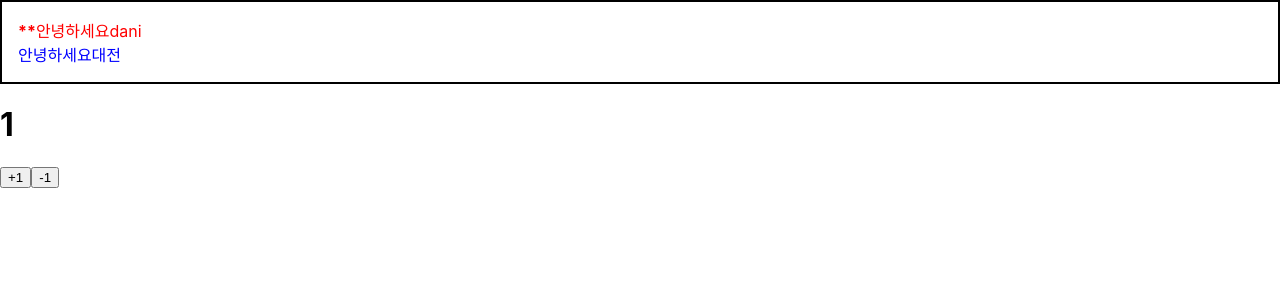
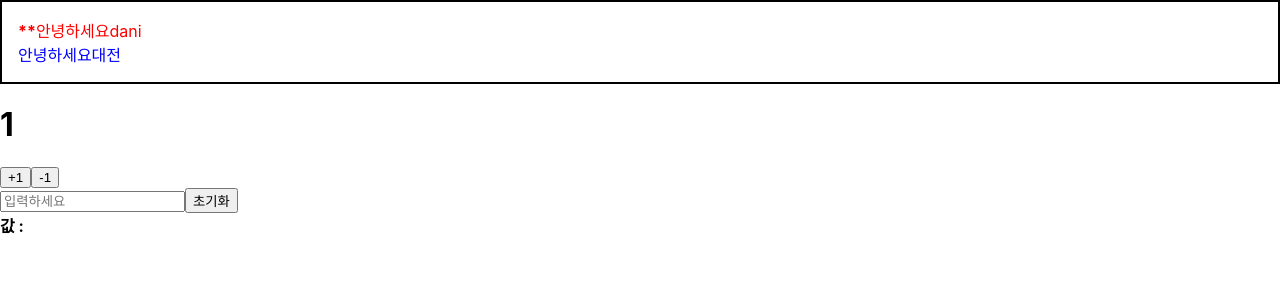
Before and after one commit to danimothman/react_tutorial, a React (Create React App) app: page / in a window 1280 px wide. Shown: the top 300 px of the page. Built offline with nearby package versions, Linux system fonts and the light colour scheme.

Commit message:
userState를 이용한 input 상태관리

```diff
--- a/src/App.js
+++ b/src/App.js
@@ -2,6 +2,7 @@
 import Hello from './Hello';
 import Wrapper from './Wrapper';
 import Counter from './Counter'
+import InputSample from './InputSample'
 
 import './App.css';
 
@@ -14,6 +15,7 @@
     <Hello color="blue"/>
     </Wrapper>
     <Counter />
+    <InputSample/>
     </>
   );
 }
--- /dev/null
+++ b/src/InputSample.js
@@ -0,0 +1,26 @@
+//input 상태 관리 useState와 onChange
+import React, { useState } from 'react'
+
+function InputSample(){
+    const [text, setText] = useState('')
+
+    const onChange=(e)=>{
+        setText(e.target.value)
+    }
+
+    const onReset=()=>{
+        setText('')
+    }
+
+    return(
+        <div>
+            <input value={text} onChange={onChange} placeholder={'입력하세요'}/>
+            <button onClick={onReset}>초기화</button>
+            <div>
+                <b>값 : {text} </b>
+            </div>
+        </div>
+    )
+}
+
+export default InputSample;
```
